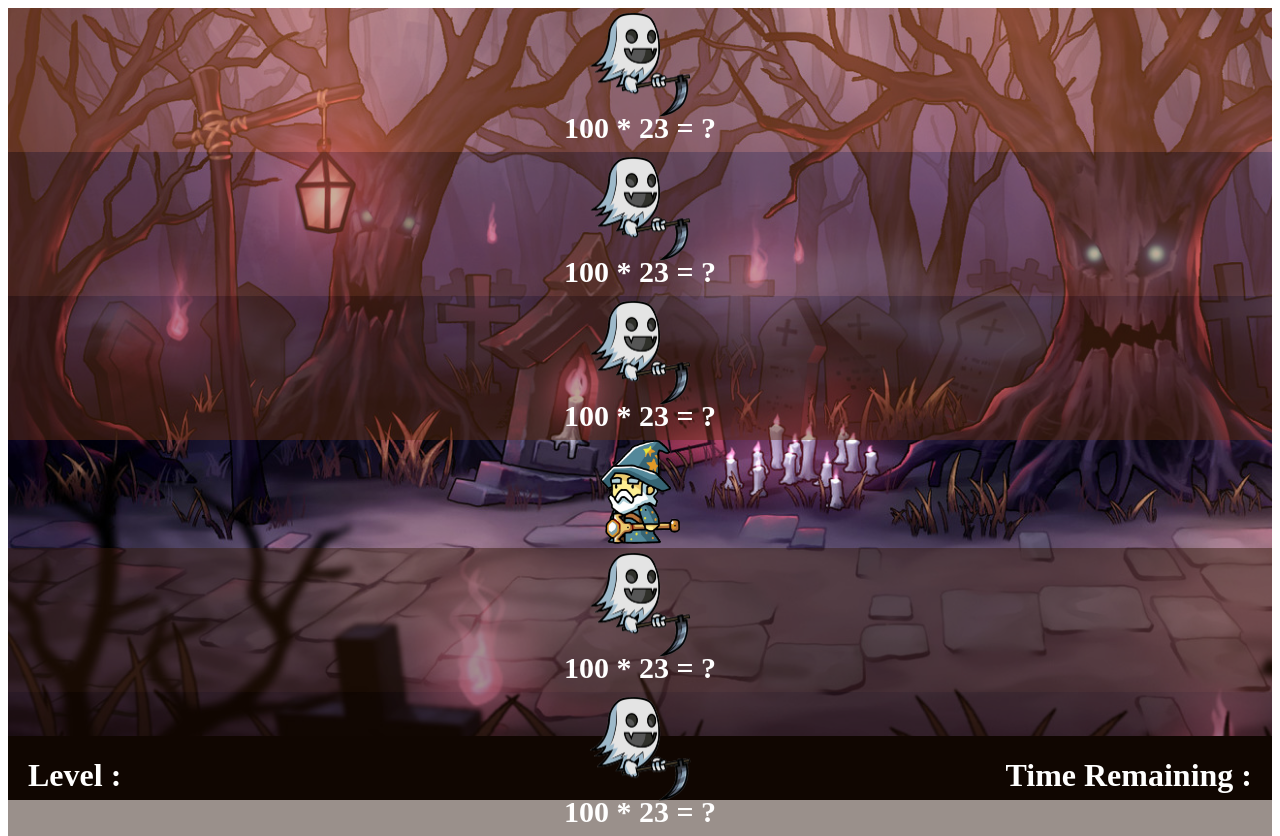
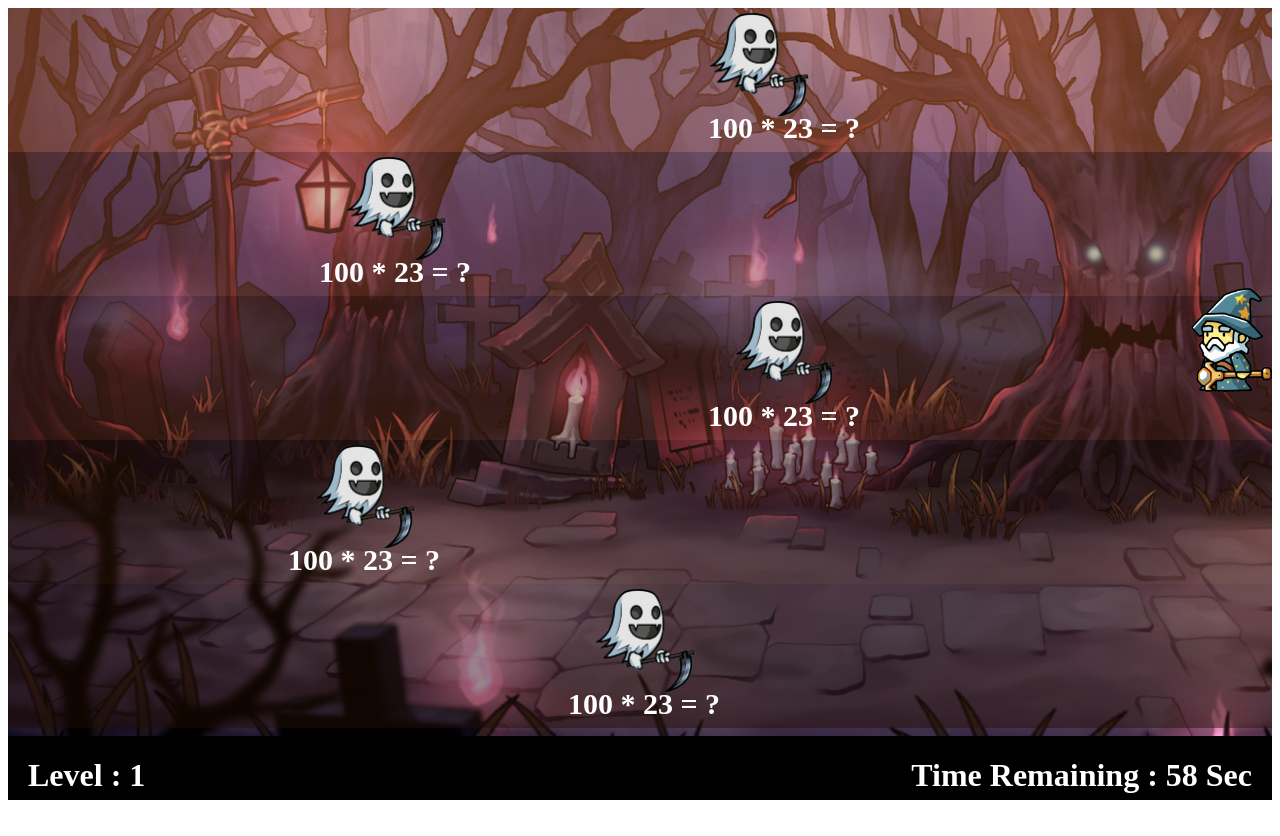
Before and after one commit to Anooppandikashala/MathGame, a plain HTML site: page index.html in a window 1280 px wide. Both pictures are taken after a click on the button "START". Drawn offline with Linux system fonts and the light colour scheme.

Commit message:
ghost and player moving

```diff
--- a/css/styles.css
+++ b/css/styles.css
@@ -94,11 +94,25 @@
     color: white;
     width: 100%;
     text-align: center;
+    position: relative;
+}
+
+.game_ghost_layer,
+.game_player_layer {
+    width: 100%;
+    height: 91vh;
+    position: absolute;
+}
+
+.game_player_layer {
+    z-index: 10;
+    text-align: right;
 }
 
 .game_loader_row_one {
     margin: 0px auto;
     width: 100%;
+    text-align: left;
     display: inline-block;
     background-color: rgb(218, 113, 52, 0.459);
     height: 18vh;
@@ -136,9 +150,13 @@
     height: 18vh;
 }
 
+
+/* game_ghost */
+
 .game_ghost {
     height: 18vh;
-    align-items: center;
+    width: fit-content;
+    /* margin-left: 50px; */
 }
 
 .game_ghost_image img {
--- a/index.html
+++ b/index.html
@@ -9,7 +9,6 @@
     <meta name="author" content="Aneesa">
 
     <link rel="stylesheet" href="css/styles.css">
-    <script src="js/scripts.js"></script>
 
 </head>
 
@@ -32,19 +31,23 @@
                 <input type="text" placeholder="Enter player name">
             </div>
             <div class="start_game">
-                <button onclick="startGame()">START</button>
+                <button id="startGame">START</button>
             </div>
             <div class="view_rules">
-                <button>VIEW RULES</button>
+                <button id="viewRules">VIEW RULES</button>
             </div>
             <div class="high_scores">
-                <button>HIGH SCORES</button>
+                <button id="highScoes">HIGH SCORES</button>
             </div>
 
         </div>
         <div id="gameLoader" class="game_loader">
+            <div class="game_player_layer">
+                <img id="gamePlayer" class="game_player" src="./assets/images/characters/player.png" alt="player">
+            </div>
+            <div class="game_ghost_layer">
                 <div class="game_loader_row_one">
-                <div class="game_ghost">
+                    <div id="gameGhost1" class="game_ghost">
                         <div class="game_ghost_image">
                             <img src="./assets/images/characters/ghost.png" alt="ghost">
                         </div>
@@ -54,7 +57,7 @@
                     </div>
                 </div>
                 <div class="game_loader_row_two">
-                <div class="game_ghost">
+                    <div id="gameGhost2" class="game_ghost">
                         <div class="game_ghost_image">
                             <img src="./assets/images/characters/ghost.png" alt="ghost">
                         </div>
@@ -64,7 +67,7 @@
                     </div>
                 </div>
                 <div class="game_loader_row_three">
-                <div class="game_ghost">
+                    <div id="gameGhost3" class="game_ghost">
                         <div class="game_ghost_image">
                             <img src="./assets/images/characters/ghost.png" alt="ghost">
                         </div>
@@ -72,10 +75,9 @@
                             <h4 id="game_question_three">100 * 23 = ?</h4>
                         </div>
                     </div>
-                <img class="game_player" src="./assets/images/characters/player.png" alt="player">
                 </div>
                 <div class="game_loader_row_four">
-                <div class="game_ghost">
+                    <div id="gameGhost4" class="game_ghost">
                         <div class="game_ghost_image">
                             <img src="./assets/images/characters/ghost.png" alt="ghost">
                         </div>
@@ -85,7 +87,7 @@
                     </div>
                 </div>
                 <div class="game_loader_row_five">
-                <div class="game_ghost">
+                    <div id="gameGhost5" class="game_ghost">
                         <div class="game_ghost_image">
                             <img src="./assets/images/characters/ghost.png" alt="ghost">
                         </div>
@@ -94,18 +96,19 @@
                         </div>
                     </div>
                 </div>
-
+            </div>
         </div>
         <div id="gameFooter" class="game_footer">
             <div class="game_level">
-                <h1>Level :</h1>
+                <h1>Level : <span id="gameLevel"></span></h1>
             </div>
             <div class="game_rem_time">
-                <h1>Time Remaining :</h1>
+                <h1>Time Remaining : <span id="remTime"></span></h1>
             </div>
         </div>
 
     </div>
 </body>
+<script src="js/scripts.js"></script>
 
 </html>
--- a/js/scripts.js
+++ b/js/scripts.js
@@ -1,12 +1,115 @@
+function setGameLevel(value) {
+    let gameLevel = document.querySelector("#gameLevel");
+    gameLevel.innerHTML = value;
+}
+
+function setGameRemainngTime(timeValue) {
+    let remTime = document.querySelector("#remTime");
+    remTime.innerHTML = timeValue;
+}
+
+function ghostMove(boundaryWidth, ghost, interval) {
+    console.log("in ghostMove");
+    let id = null;
+    let pos = 0;
+    clearInterval(id);
+    id = setInterval(frame, interval);
+
+    function frame() {
+        console.log("in ghostMove frame");
+        if (pos >= boundaryWidth) {
+            clearInterval(id);
+        } else {
+            pos++;
+            // ghost.style.top = pos + "px";
+            ghost.style.marginLeft = pos + "px";
+            // ghost.style.margin-left = pos + "px";
+        }
+    }
+}
+
+function playerMove(boundaryHeight, player, direction, interval) {
+    console.log("in playerMove");
+    let id = null;
+    let pos = 0;
+    clearInterval(id);
+    id = setInterval(frame, interval);
+
+    function frame() {
+        console.log("in playerMove frame");
+        if (pos >= boundaryHeight) {
+            clearInterval(id);
+        } else {
+            pos++;
+            // ghost.style.marginLeft = pos + "px"
+            player.style.marginTop = pos + "px";
+        }
+    }
+}
+
+function gameTime() {
+    console.log("in gameTime");
+    let id = null;
+    let pos = 60;
+    setGameRemainngTime(pos + " Sec");
+    clearInterval(id);
+    id = setInterval(frame, 1000);
+
+    function frame() {
+        console.log("in playerMove frame");
+        if (pos <= 0) {
+            clearInterval(id);
+        } else {
+            pos--;
+            setGameRemainngTime(pos + " Sec");
+        }
+    }
+}
+
+function getGhostVelocity() {
+    let ret = Math.floor(Math.random() * 10) + 1;
+    return ret;
+}
+
+
+function playGame(boundaryWidth, boundaryHeight) {
+    setGameLevel(1);
+    gameTime();
+    let ghost1 = document.querySelector("#gameGhost1");
+    let ghost2 = document.querySelector("#gameGhost2");
+    let ghost3 = document.querySelector("#gameGhost3");
+    let ghost4 = document.querySelector("#gameGhost4");
+    let ghost5 = document.querySelector("#gameGhost5");
+
+    ghostMove(boundaryWidth, ghost1, getGhostVelocity());
+    ghostMove(boundaryWidth, ghost2, getGhostVelocity());
+    ghostMove(boundaryWidth, ghost3, getGhostVelocity());
+    ghostMove(boundaryWidth, ghost4, getGhostVelocity());
+    ghostMove(boundaryWidth, ghost5, getGhostVelocity());
+
+    let player = document.querySelector("#gamePlayer");
+    playerMove(boundaryHeight, player, "down", 10);
+}
+
 function startGame() {
 
-    var gameHeader = document.querySelector("#gameHeader");
-    var gameBody = document.querySelector("#gameBody");
-    var gameLoader = document.querySelector("#gameLoader");
-    var gameFooter = document.querySelector("#gameFooter");
+    let gameHeader = document.querySelector("#gameHeader");
+    let gameBody = document.querySelector("#gameBody");
+    let gameLoader = document.querySelector("#gameLoader");
+    let gameFooter = document.querySelector("#gameFooter");
 
     gameHeader.style.display = "none";
     gameBody.style.display = "none";
     gameLoader.style.display = "block";
     gameFooter.style.display = "flex";
+
+    let gamePlayer = document.querySelector("#gamePlayer");
+    let ghostImage = document.querySelector(".game_ghost_image");
+    const boundaryWidth = gamePlayer.getBoundingClientRect().x - gamePlayer.getBoundingClientRect().width;
+    let game_loader_row_five = document.querySelector(".game_loader_row_five");
+    const boundaryHeight = game_loader_row_five.getBoundingClientRect().y;
+    console.log(boundaryHeight);
+    playGame(boundaryWidth, boundaryHeight);
 }
+
+document.querySelector("#startGame").addEventListener("click", startGame);
```
Lines whose indentation alone changed are shown as unchanged.
